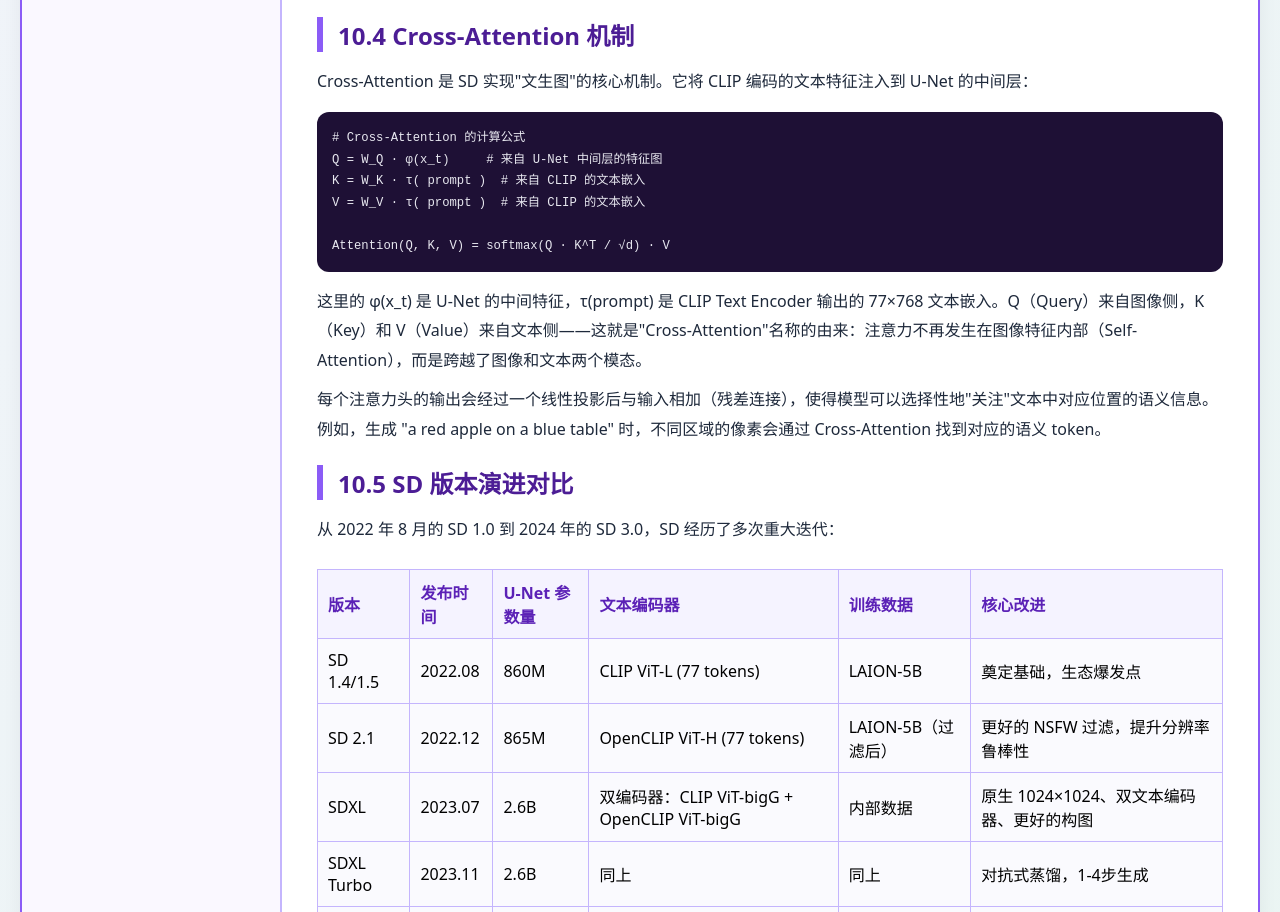
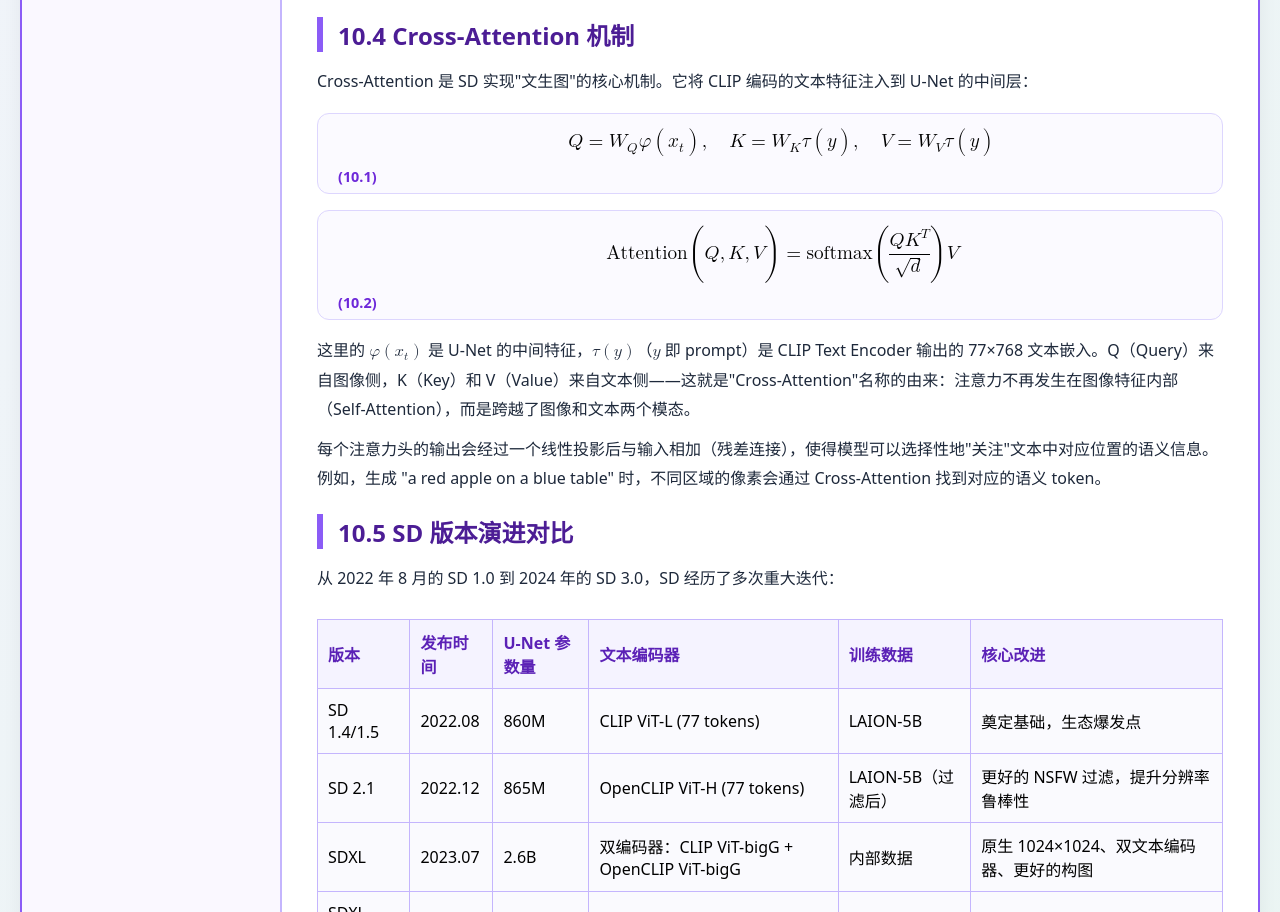
Before and after one commit to 1998x-stack/aigc-tutorial, a plain HTML site: page 10.html in a window 1280 px wide. Shown: the part 2184-3096 px from the top of the page. Drawn offline with Linux system fonts and the light colour scheme.

Commit message:
feat(aigc-tutorial): add native MathML for cross-attention (ch10)

```diff
--- a/10.html
+++ b/10.html
@@ -139,14 +139,30 @@
 
         <p>Cross-Attention 是 SD 实现"文生图"的核心机制。它将 CLIP 编码的文本特征注入到 U-Net 的中间层：</p>
 
-        <pre><code># Cross-Attention 的计算公式
-Q = W_Q · φ(x_t)     # 来自 U-Net 中间层的特征图
-K = W_K · τ( prompt )  # 来自 CLIP 的文本嵌入
-V = W_V · τ( prompt )  # 来自 CLIP 的文本嵌入
+        <div class="math-equation" role="group" aria-label="Cross-Attention 的 Q/K/V 定义">
+            <div class="math-scroll" data-math-scroll tabindex="0" role="region" aria-label="Q/K/V 定义，可横向滚动">
+                <math display="block" aria-label="Q 等于 W_Q 乘 φ(x_t)，K 等于 W_K 乘 τ(y)，V 等于 W_V 乘 τ(y)">
+                    <mi>Q</mi><mo>=</mo><msub><mi>W</mi><mi>Q</mi></msub><mi>φ</mi><mo>(</mo><msub><mi>x</mi><mi>t</mi></msub><mo>)</mo><mo>,</mo>
+                    <mspace width="1em"/><mi>K</mi><mo>=</mo><msub><mi>W</mi><mi>K</mi></msub><mi>τ</mi><mo>(</mo><mi>y</mi><mo>)</mo><mo>,</mo>
+                    <mspace width="1em"/><mi>V</mi><mo>=</mo><msub><mi>W</mi><mi>V</mi></msub><mi>τ</mi><mo>(</mo><mi>y</mi><mo>)</mo>
+                </math>
+                <span class="eq-num">(10.1)</span>
+            </div>
+        </div>
 
-Attention(Q, K, V) = softmax(Q · K^T / √d) · V</code></pre>
+        <div class="math-equation" role="group" aria-label="Cross-Attention 的输出">
+            <div class="math-scroll" data-math-scroll tabindex="0" role="region" aria-label="Cross-Attention 公式，可横向滚动">
+                <math display="block" aria-label="Attention(Q,K,V) 等于 softmax( Q 乘 K 转置 除以 根号 d ) 乘 V">
+                    <mi>Attention</mi><mo>(</mo><mi>Q</mi><mo>,</mo><mi>K</mi><mo>,</mo><mi>V</mi><mo>)</mo><mo>=</mo>
+                    <mi>softmax</mi><mo>(</mo>
+                    <mfrac><mrow><mi>Q</mi><msup><mi>K</mi><mi>T</mi></msup></mrow><msqrt><mi>d</mi></msqrt></mfrac>
+                    <mo>)</mo><mi>V</mi>
+                </math>
+                <span class="eq-num">(10.2)</span>
+            </div>
+        </div>
 
-        <p>这里的 φ(x_t) 是 U-Net 的中间特征，τ(prompt) 是 CLIP Text Encoder 输出的 77×768 文本嵌入。Q（Query）来自图像侧，K（Key）和 V（Value）来自文本侧——这就是"Cross-Attention"名称的由来：注意力不再发生在图像特征内部（Self-Attention），而是跨越了图像和文本两个模态。</p>
+        <p>这里的 <math class="math-inline" aria-label="φ(x_t) 是 U-Net 中间特征"><mi>φ</mi><mo>(</mo><msub><mi>x</mi><mi>t</mi></msub><mo>)</mo></math> 是 U-Net 的中间特征，<math class="math-inline" aria-label="τ(y) 是文本嵌入，y 即 prompt"><mi>τ</mi><mo>(</mo><mi>y</mi><mo>)</mo></math>（<math class="math-inline" aria-label="y 为 prompt"><mi>y</mi></math> 即 prompt）是 CLIP Text Encoder 输出的 77×768 文本嵌入。Q（Query）来自图像侧，K（Key）和 V（Value）来自文本侧——这就是"Cross-Attention"名称的由来：注意力不再发生在图像特征内部（Self-Attention），而是跨越了图像和文本两个模态。</p>
 
         <p>每个注意力头的输出会经过一个线性投影后与输入相加（残差连接），使得模型可以选择性地"关注"文本中对应位置的语义信息。例如，生成 "a red apple on a blue table" 时，不同区域的像素会通过 Cross-Attention 找到对应的语义 token。</p>
 
```
